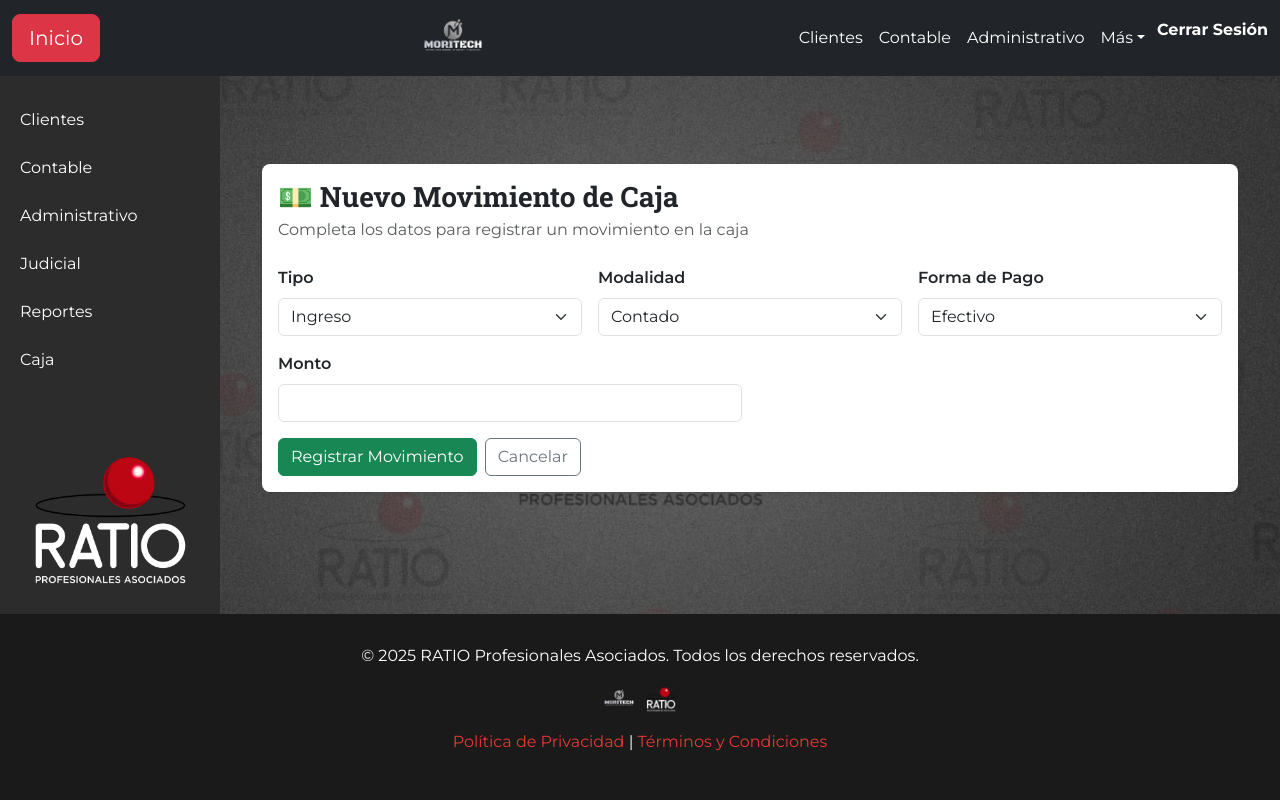
After one commit to Victor08u/EmpresaRatio, a Django app: page /caja/nuevo/ in a window 1280 px wide. The commit adds this page. Run offline with Django 5.2, Linux system fonts and the light colour scheme; a user stored in the database is signed in; tables that the repository leaves empty hold one stand-in row (values such as "Sample post"); some libraries are stand-ins or nearby versions.

Commit message:
actualizado 19/09

```diff
--- a/caja/forms.py
+++ b/caja/forms.py
@@ -1,5 +1,6 @@
 from django import forms
 from .models import Caja, MovimientoCaja
+from .models import MODALIDAD_PAGO
 
 
 class CajaAperturaForm(forms.ModelForm):
@@ -30,3 +31,39 @@ class MovimientoCajaForm(forms.ModelForm):
         super().__init__(*args, **kwargs)
         # Hacemos que numero_referencia no sea obligatorio
         self.fields['numero_referencia'].required = False
+
+class MovimientoManualForm(forms.ModelForm):
+    TIPO_CHOICES = [
+        ('ING', 'Ingreso'),
+        ('EGR', 'Egreso'),
+    ]
+
+    MODALIDAD_CHOICES = MODALIDAD_PAGO  # traído de tu modelo
+    TIPO_PAGO_CHOICES = [
+        ('efectivo', 'Efectivo'),
+        ('tarjeta', 'Tarjeta'),
+        ('transferencia', 'Transferencia'),
+    ]
+
+    tipo = forms.ChoiceField(choices=TIPO_CHOICES, widget=forms.Select(attrs={'class': 'form-select'}))
+    modalidad = forms.ChoiceField(choices=MODALIDAD_CHOICES, widget=forms.Select(attrs={'class': 'form-select'}))
+    tipo_pago = forms.ChoiceField(choices=TIPO_PAGO_CHOICES, widget=forms.Select(attrs={'class': 'form-select'}))
+    monto = forms.DecimalField(max_digits=12, decimal_places=2, widget=forms.NumberInput(attrs={'class': 'form-control', 'step':'0.01'}))
+    numero_referencia = forms.CharField(required=False, widget=forms.TextInput(attrs={'class':'form-control'}))
+    concepto = forms.CharField(required=False, widget=forms.TextInput(attrs={'class':'form-control'}), initial="Movimiento Manual")
+
+    class Meta:
+        model = MovimientoCaja
+        fields = ['tipo', 'modalidad', 'tipo_pago', 'monto', 'numero_referencia', 'concepto']
+
+    def clean(self):
+        cleaned_data = super().clean()
+        tipo_pago = cleaned_data.get('tipo_pago')  # nombre del campo correcto
+        numero_ref = cleaned_data.get('numero_referencia')
+
+        # Solo obligatorio para tarjeta o transferencia
+        if tipo_pago in ['tarjeta', 'transferencia'] and not numero_ref:
+            self.add_error('numero_referencia', 'Se requiere número de referencia para tarjeta o transferencia.')
+
+        return cleaned_data
+# Opciones para los campos de área y tipo
--- a/caja/urls.py
+++ b/caja/urls.py
@@ -8,6 +8,7 @@ urlpatterns = [
     path("abrir/", views.abrir_caja, name="abrir_caja"),
     path("cerrar/<int:pk>/", views.cerrar_caja, name="cerrar_caja"),
     path("movimientos/", views.movimientos, name="movimientos"),
+    path("nuevo/", views.nuevo_movimiento, name="nuevo_movimiento"),
     path('arqueo/', views.arqueo, name='arqueo'),
     path("recibo/<int:pk>/", views.recibo_movimiento, name="recibo_movimiento"),
     path("movimientos/fecha/", views.movimientos_por_fecha, name="movimientos_por_fecha"),
--- a/caja/views.py
+++ b/caja/views.py
@@ -1,7 +1,7 @@
 from django.shortcuts import render, redirect, get_object_or_404
 from django.contrib import messages
 from .models import Caja, MovimientoCaja
-from .forms import CajaAperturaForm, CajaCierreForm, MovimientoCajaForm
+from .forms import CajaAperturaForm, CajaCierreForm, MovimientoCajaForm, MovimientoManualForm
 from django.db.models import Sum
 from django.http import HttpResponse
 from reportlab.pdfgen import canvas
@@ -19,30 +19,38 @@ from django.core.exceptions import ObjectDoesNotExist
 from core.utils import registrar_auditoria
 from django.utils.timezone import make_aware
 from datetime import datetime
+from reportlab.lib import colors
+from reportlab.lib.pagesizes import letter
+from reportlab.platypus import SimpleDocTemplate, Table, TableStyle
+from reportlab.lib.units import mm
+from reportlab.lib.pagesizes import A4
+from reportlab.lib.styles import getSampleStyleSheet, ParagraphStyle
+from reportlab.platypus import Paragraph
+
+
+
 
 logo_path = os.path.join(settings.BASE_DIR, 'static', 'img', 'logo_empresa.png')
 
 @login_required
 
 def caja_home(request):
-    ultima_caja = Caja.objects.filter(creado_por=request.user).last()
+    ultima_caja = Caja.objects.filter(usuario=request.user).last()
     return render(request, "caja/home.html", {"ultima_caja": ultima_caja})
 
 
 
 @login_required
 def abrir_caja(request):
-    if Caja.objects.filter(creado_por=request.user, abierta=True).exists():
+    if Caja.objects.filter(usuario=request.user, abierta=True).exists():
         messages.warning(request, "Ya tienes una caja abierta.")
         return redirect("caja:movimientos")
 
     if request.method == "POST":
         form = CajaAperturaForm(request.POST)
-
         if form.is_valid():
             caja = form.save(commit=False)
-            caja.creado_por = request.user
-            caja.abierta = True
+            caja.usuario = request.user  # 🔑 asignar dueño de la caja
             caja.save()
             registrar_auditoria(request.user, caja, 'APERTURA', None)
             messages.success(request, "Caja abierta correctamente.")
@@ -59,7 +67,7 @@ def cerrar_caja(request, pk):
     datos_viejos = None
     try:
         # Buscamos la caja por su ID (pk) y nos aseguramos de que esté abierta
-        caja_abierta = Caja.objects.get(pk=pk, abierta=True)
+        caja_abierta = get_object_or_404(Caja, pk=pk, usuario=request.user, abierta=True)
     except Caja.DoesNotExist:
         messages.error(request, "La caja especificada no existe o ya está cerrada.")
         return redirect("caja:movimientos")
@@ -96,18 +104,18 @@ def cerrar_caja(request, pk):
 
 def arqueo(request):
     # Tomamos la última caja abierta
-    caja = Caja.objects.filter(abierta=True).last()
-    if not caja:
+    caja_abierta = Caja.objects.filter(usuario=request.user, abierta=True).last()
+    if not caja_abierta:
         messages.warning(request, "No hay ninguna caja abierta.")
         return redirect("caja:movimientos")  # redirige a la lista de movimientos
 
     # Calculamos ingresos, egresos y saldo final
-    ingresos = MovimientoCaja.objects.filter(caja_movimiento=caja, tipo="ING").aggregate(total=Sum("monto"))["total"] or 0
-    egresos = MovimientoCaja.objects.filter(caja_movimiento=caja, tipo="EGR").aggregate(total=Sum("monto"))["total"] or 0
-    saldo_final = caja.saldo_inicial + ingresos - egresos
+    ingresos = MovimientoCaja.objects.filter(caja_movimiento=caja_abierta, tipo="ING").aggregate(total=Sum("monto"))["total"] or 0
+    egresos = MovimientoCaja.objects.filter(caja_movimiento=caja_abierta, tipo="EGR").aggregate(total=Sum("monto"))["total"] or 0
+    saldo_final = caja_abierta.saldo_inicial + ingresos - egresos
 
     return render(request, "caja/arqueo.html", {
-        "caja": caja,
+        "caja": caja_abierta,
         "ingresos": ingresos,
         "egresos": egresos,
         "saldo_final": saldo_final
@@ -117,7 +125,11 @@ def arqueo(request):
 from django.utils.dateparse import parse_date
 
 def movimientos(request):
-    caja = Caja.objects.filter(abierta=True).last()
+    caja_abierta = Caja.objects.filter(usuario=request.user, abierta=True).last()
+    if not caja_abierta:
+        messages.warning(request, "No hay ninguna caja abierta.")
+        return redirect("caja:home")  # redirige a la lista de movimientos
+    caja = caja_abierta
     movimientos = MovimientoCaja.objects.filter(caja_movimiento=caja) if caja else MovimientoCaja.objects.none()
 
     # Filtros por fecha
@@ -136,6 +148,7 @@ def movimientos(request):
     )
 
 def recibo_movimiento(request, pk):
+
     mov = get_object_or_404(MovimientoCaja, pk=pk)
 
     response = HttpResponse(content_type="application/pdf")
@@ -144,47 +157,62 @@ def recibo_movimiento(request, pk):
     p = canvas.Canvas(response, pagesize=A4)
     width, height = A4
 
-    # --- Logo de la empresa ---
-    logo_path = os.path.join(settings.BASE_DIR, 'static', 'img', 'logo_empresa2.png')
+    # --- Dibujar borde redondeado ---
+    p.setStrokeColor(colors.black)
+    p.setLineWidth(1)
+    p.roundRect(40, height - 270, width - 80, 220, 10, stroke=1, fill=0)
+
+    # --- Logo ---
+    logo_path = os.path.join(settings.BASE_DIR, 'static', 'img', 'logo_empresa.png')
     if os.path.exists(logo_path):
-        p.drawImage(logo_path, 40, height - 100, width=100, height=50, preserveAspectRatio=True)
-    else:
-        print("Logo NO encontrado:", logo_path)
+        # ancho y alto proporcionales (máximo 100px de alto)
+        p.drawImage(
+            logo_path,
+            55, height - 95,   # posición
+            width=130, height=50,  # espacio asignado
+            preserveAspectRatio=True,
+            mask='auto'
+        )
 
     # --- Encabezado ---
-    p.setFont("Helvetica-Bold", 18)
-    p.drawCentredString(width / 2, height - 50, "RECIBO DE CAJA")
+    p.setFont("Helvetica-Bold", 12)
+    p.drawCentredString(width/2, height - 65, "RECIBO")
 
-    # Línea decorativa
-    p.setLineWidth(1)
-    p.line(40, height - 60, width - 40, height - 60)
+    # --- Número y monto ---
+    p.setFont("Helvetica-Bold", 10)
+    p.drawRightString(width - 60, height - 60, f"N.º {mov.id}")
+    p.setFont("Helvetica-Bold", 12)
+    p.drawRightString(width - 60, height - 80, f"G. {mov.monto:,.0f}")
 
-    # --- Datos del recibo ---
-    p.setFont("Helvetica", 12)
-    y = height - 130
-    line_height = 25
+    # --- Fecha ---
+    p.setFont("Helvetica", 10)
+    p.drawRightString(width - 60, height - 105, mov.fecha.strftime("Obligado, %d de %B del %Y"))
 
-    datos = [
-        f"Cliente: {mov.cliente if mov.cliente else '---'}",
-        f"Concepto: {mov.concepto}",
-        f"Monto: Gs. {mov.monto:,.2f}",
-        f"Forma de Pago: {mov.get_modalidad_display()}",
-        f"Fecha: {mov.fecha.strftime('%d/%m/%Y %H:%M')}",
-        f"Usuario: {mov.usuario_alta.username if mov.usuario_alta else '---'}"
-    ]
+    # --- Campos ---
+    p.setFont("Helvetica", 10)
+    p.drawString(60, height - 135, "Recibí (mos) de")
+    p.line(140, height - 137, width - 60, height - 137)
+    p.drawString(145, height - 135, mov.cliente.nombre if mov.cliente else "---")
 
-    for d in datos:
-        p.drawString(50, y, d)
-        y -= line_height
+    p.drawString(60, height - 160, "La cantidad de guaraníes")
+    p.line(200, height - 162, width - 60, height - 162)
+    p.drawString(205, height - 160, f"{mov.monto:,.0f}")
 
-    # --- Pie de página ---
-    p.setFont("Helvetica-Oblique", 10)
-    p.drawCentredString(width / 2, 30, "Gracias por su pago. ¡Mantenga este recibo como comprobante!")
+    p.drawString(60, height - 185, "En concepto de pago")
+    p.line(170, height - 187, width - 60, height - 187)
+    p.drawString(175, height - 185, mov.concepto)
+
+    # --- Firma ---
+    p.line(width/2 - 100, height - 230, width/2 + 100, height - 230)
+    p.setFont("Helvetica", 9)
+    p.drawCentredString(width/2, height - 245, "Firma y aclaración")
+    p.setFont("Helvetica-Bold", 10)
+    p.drawCentredString(width/2, height - 260, "Ratio Asesoría Empresarial")
 
     p.showPage()
     p.save()
+    return response
 
-    return response
 
 @login_required
 def movimientos_por_fecha(request):
@@ -202,3 +230,28 @@ def movimientos_por_fecha(request):
         "fecha_desde": fecha_desde,
         "fecha_hasta": fecha_hasta,
     })
+
+@login_required
+@transaction.atomic
+def nuevo_movimiento(request):
+    caja_abierta = Caja.objects.filter(abierta=True, usuario=request.user).first()
+    if not caja_abierta:
+        messages.error(request, "No tienes ninguna caja abierta. Primero debes abrirla.")
+        return redirect('caja:home')
+
+    if request.method == "POST":
+        form = MovimientoManualForm(request.POST)
+        if form.is_valid():
+            movimiento = form.save(commit=False)
+            movimiento.caja_movimiento = caja_abierta  # <--- CORRECCIÓN
+            movimiento.usuario_alta = request.user
+            movimiento.save()
+            registrar_auditoria(request.user, movimiento, 'CREACION', None)
+            messages.success(request, "Movimiento registrado.")
+            return redirect('caja:movimientos')
+        else:
+            messages.error(request, "Corrige los errores del formulario.")
+    else:
+        form = MovimientoManualForm()
+
+    return render(request, 'caja/nuevo_movimiento.html', {'form': form})
--- a/templates/caja/arqueo.html
+++ b/templates/caja/arqueo.html
@@ -8,12 +8,12 @@
     <div class="card-body text-center">
 
       <!-- Header -->
-      <h2 class="fw-bold mb-3">💰 Arqueo de Caja</h2>
+      <h2 class="fw-bold mb-0 text-dark">Arqueo de Caja</h2>
       <p class="text-muted mb-4">Resumen de la caja actual</p>
 
       <!-- Información de la caja -->
       <div class="row mb-4 text-start">
-        <div class="col-6 mb-2"><strong>Usuario:</strong> {{ caja.creado_por }}</div>
+        <div class="col-6 mb-2"><strong>Usuario:</strong> {{ caja.usuario.username }}</div>
         <div class="col-6 mb-2"><strong>Fecha apertura:</strong> {{ caja.creado_en|date:"d/m/Y H:i" }}</div>
         <div class="col-6 mb-2"><strong>Saldo inicial:</strong> Gs. {{ caja.saldo_inicial|floatformat:0 }}</div>
         <div class="col-6 mb-2"><strong>Total Ingresos:</strong> Gs. {{ ingresos|floatformat:0 }}</div>
--- a/templates/caja/home.html
+++ b/templates/caja/home.html
@@ -35,6 +35,9 @@
         <a href="{% url 'caja:movimientos_por_fecha' %}" class="btn btn-option pastel-purple fw-bold">
             Movimientos por Fecha
         </a>
+        <a href="{% url 'caja:nuevo_movimiento' %}" class="btn btn-option pastel-green fw-bold">
+            Nuevo Movimiento
+        </a>
       </div>
 
     </div>
--- /dev/null
+++ b/templates/caja/nuevo_movimiento.html
@@ -0,0 +1,106 @@
+{% extends "base.html" %}
+{% load widget_tweaks %}
+
+{% block content %}
+<div class="container my-5">
+
+  <!-- Card principal -->
+  <div class="card shadow-sm border-0 rounded-3">
+    <div class="card-body">
+
+      <!-- Header -->
+      <div class="mb-4">
+        <h2 class="h3 fw-bold mb-1">💵 Nuevo Movimiento de Caja</h2>
+        <p class="text-muted mb-0">Completa los datos para registrar un movimiento en la caja</p>
+      </div>
+
+      <!-- Formulario -->
+      <form method="post" class="row g-3">
+        {% csrf_token %}
+
+        <!-- Tipo -->
+        <div class="col-md-4">
+          <label for="{{ form.tipo.id_for_label }}" class="form-label fw-semibold">Tipo</label>
+          {{ form.tipo|add_class:"form-select" }}
+          {% for error in form.tipo.errors %}
+            <div class="text-danger small">{{ error }}</div>
+          {% endfor %}
+        </div>
+
+        <!-- Modalidad -->
+        <div class="col-md-4">
+          <label for="{{ form.modalidad.id_for_label }}" class="form-label fw-semibold">Modalidad</label>
+          {{ form.modalidad|add_class:"form-select" }}
+          {% for error in form.modalidad.errors %}
+            <div class="text-danger small">{{ error }}</div>
+          {% endfor %}
+        </div>
+
+        <!-- Forma de Pago -->
+        <div class="col-md-4">
+          <label for="{{ form.tipo_pago.id_for_label }}" class="form-label fw-semibold">Forma de Pago</label>
+          {{ form.tipo_pago|add_class:"form-select" }}
+          {% for error in form.tipo_pago.errors %}
+            <div class="text-danger small">{{ error }}</div>
+          {% endfor %}
+        </div>
+
+        <!-- Monto -->
+        <div class="col-md-6">
+          <label for="{{ form.monto.id_for_label }}" class="form-label fw-semibold">Monto</label>
+          {{ form.monto|add_class:"form-control" }}
+          {% for error in form.monto.errors %}
+            <div class="text-danger small">{{ error }}</div>
+          {% endfor %}
+        </div>
+
+        <!-- Número de Referencia -->
+        <div class="col-md-6" id="div_numero_referencia">
+          <label for="{{ form.numero_referencia.id_for_label }}" class="form-label fw-semibold">Número de Referencia</label>
+          {{ form.numero_referencia|add_class:"form-control" }}
+          <small class="text-muted">Solo necesario para tarjeta o transferencia</small>
+          {% for error in form.numero_referencia.errors %}
+            <div class="text-danger small">{{ error }}</div>
+          {% endfor %}
+        </div>
+
+        <!-- Botones -->
+        <div class="col-12 d-flex justify-content-start mt-3">
+          <button type="submit" class="btn btn-success me-2">
+            <i class="bi bi-save"></i> Registrar Movimiento
+          </button>
+          <a href="{% url 'caja:movimientos' %}" class="btn btn-outline-secondary">
+            <i class="bi bi-x-circle"></i> Cancelar
+          </a>
+        </div>
+
+      </form>
+
+    </div>
+  </div>
+</div>
+
+<script>
+document.addEventListener("DOMContentLoaded", function() {
+    const formaPago = document.getElementById("id_tipo_pago");
+    const numeroRefDiv = document.getElementById("div_numero_referencia");
+    const numeroRefInput = document.getElementById("id_numero_referencia");
+
+    function toggleReferencia() {
+        if (formaPago.value === "tarjeta" || formaPago.value === "transferencia") {
+            numeroRefDiv.style.display = "block";
+        } else {
+            numeroRefDiv.style.display = "none";
+            if (numeroRefInput) {
+                numeroRefInput.value = "";
+            }
+        }
+    }
+
+    if (formaPago) {
+        formaPago.addEventListener("change", toggleReferencia);
+        toggleReferencia(); // ejecutar al cargar
+    }
+});
+</script>
+{% endblock %}
```
Also changed, not shown: caja/models.py (+6 -1 lines), contable/views.py (+12 -1 lines), templates/caja/movimientos_list.html (+5 -3 lines), templates/caja/movimientos_por_fecha.html (+11 -0 lines), templates/contable/documentos_list.html (+45 -1 lines), caja/migrations/0005_asignar_admin_a_cajas.py (added), caja/migrations/0006_caja_usuario.py (added), 2 other files.
